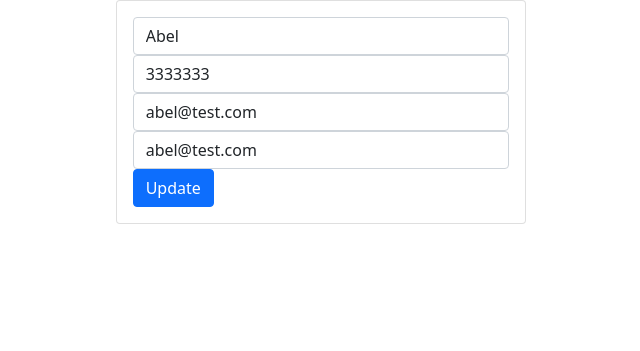
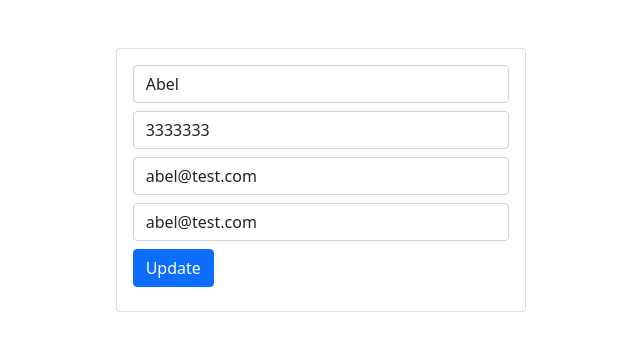
Before and after one commit to Abel075/Seminario-1, a Flask app: page /edit/35 in a window 1280 px wide. Shown: the part 56-407 px from the top of the page, without its empty margins (319-959 px from the left). Run offline with Flask 2, Linux system fonts and the light colour scheme; data comes from the database, SQL or seed files in the repository; some libraries are stand-ins or nearby versions.

Commit message:
actualizacion de edit-contact

```diff
--- a/templates/edit-contact.html
+++ b/templates/edit-contact.html
@@ -1,23 +1,23 @@
 {% extends "layout.html" %}
 {% block body %}
 
-  <div class="row">
+  <div class="row mt-5">
     <div class="col-md-4 offset-md-4">
       <div class="card card-body">
         <form action="/update/{{contact.0}}" method="POST">
-          <div class="form-group">
-            <input type="text" name="fullname" value="{{contact.1}}" class="form-control">
+          <div class="form-group mb-2">
+            <input type="text" name="fullname" placeholder="Fullname" value="{{contact.1}}" class="form-control">
           </div>
-          <div class="form-group">
-            <input type="text" name="phone" value="{{contact.3}}" class="form-control">
+          <div class="form-group mb-2">
+            <input type="text" name="phone" placeholder="Phone" value="{{contact.3}}" class="form-control">
           </div>
-          <div class="form-group">
-            <input type="text" name="email" value="{{contact.2}}" class="form-control">
+          <div class="form-group mb-2">
+            <input type="text" name="email" placeholder="Email" value="{{contact.2}}" class="form-control">
           </div>
-          <div class="form-group">
-            <input type="text" name="hours" value="{{contact.2}}" class="form-control">
+          <div class="form-group mb-2">
+            <input type="text" name="hours" value="{{contact.2}}" placeholder="Hours" class="form-control">
           </div>
-          <div class="form-group">
+          <div class="form-group mb-2">
             <button type="submit" class="btn btn-primary btn-block">
               Update
             </button>
```
